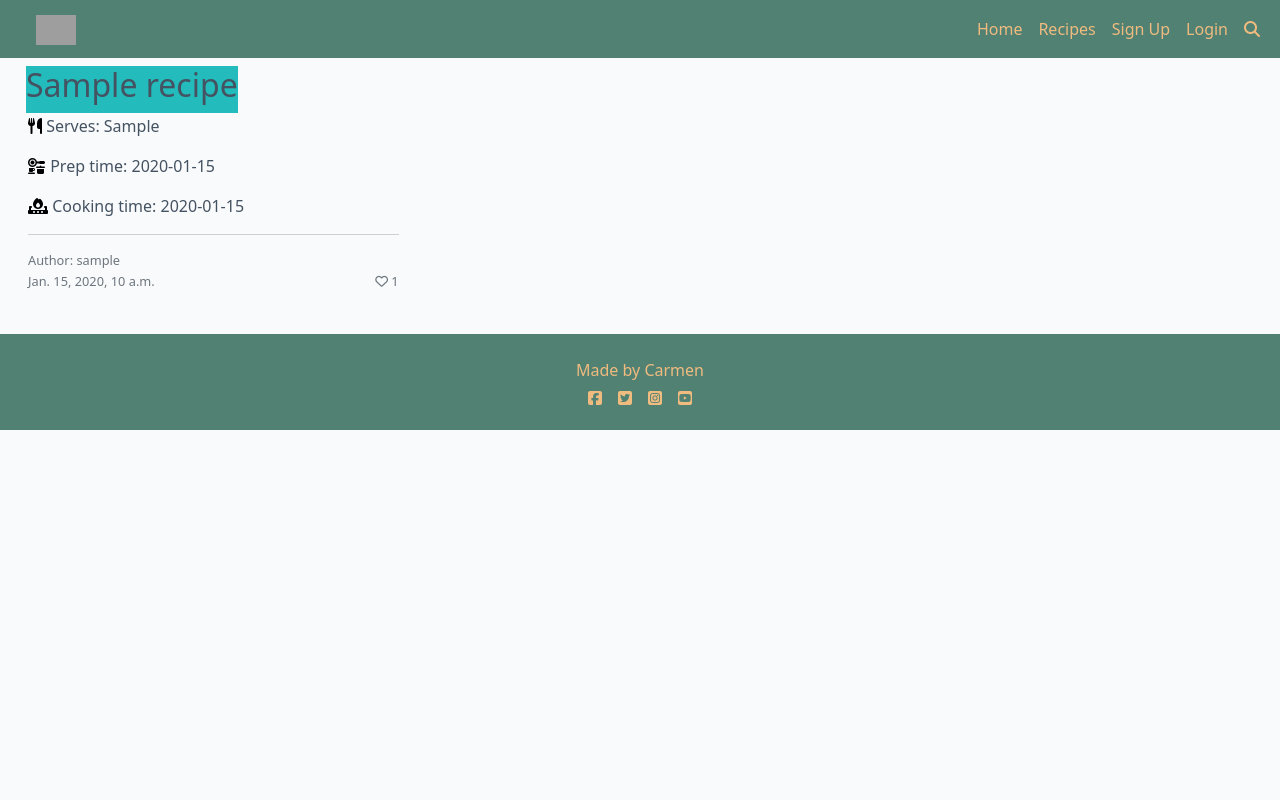
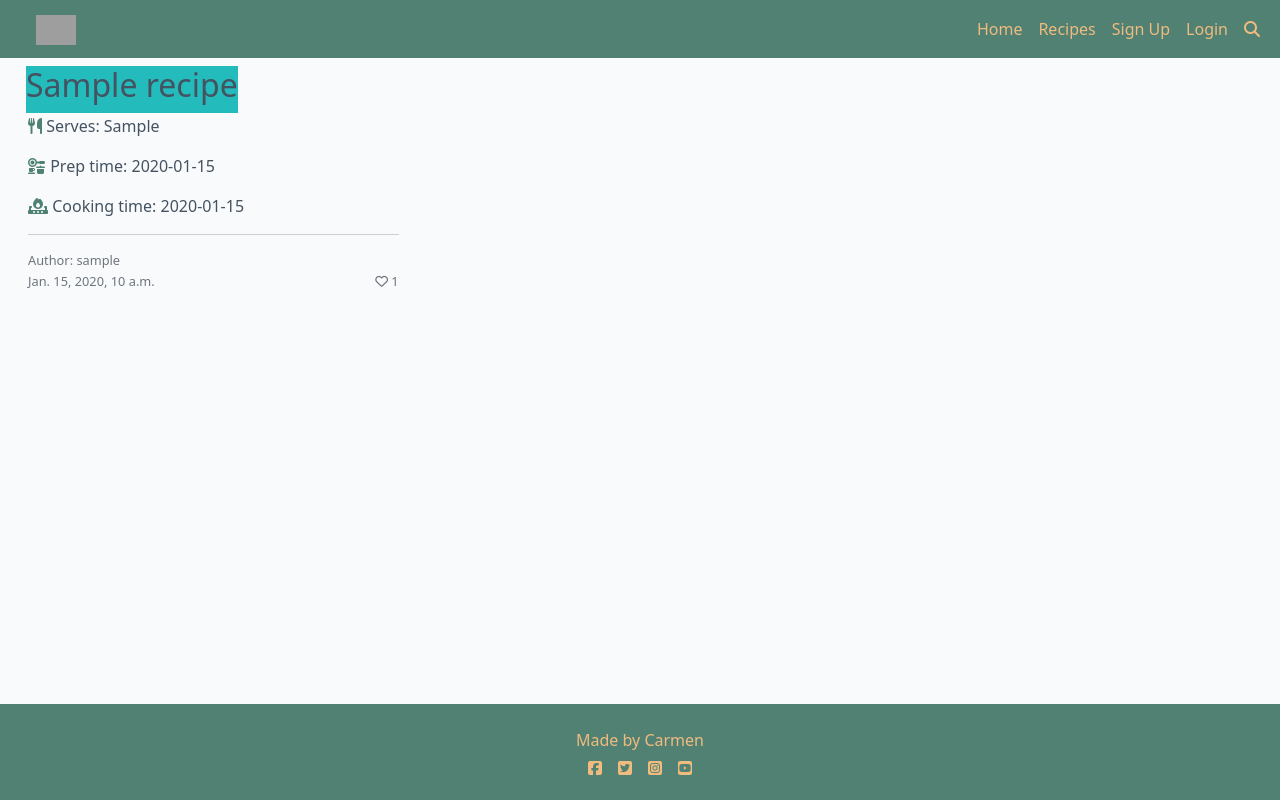
Before and after one commit to CarmenCantudo/recipes, a Django app: page /recipes/ in a window 1280 px wide. Run offline with Django 3.2, Linux system fonts and the light colour scheme; tables that the repository leaves empty hold one stand-in row (values such as "Sample post"); some libraries are stand-ins or nearby versions; some web fonts are replaced; grey boxes are pictures that could not be loaded.

Commit message:
Change icons colour and add body min-height

```diff
--- a/static/css/style.css
+++ b/static/css/style.css
@@ -2,6 +2,7 @@
 
 body {
     background-color: #F9FAFC;
+    min-height: 100vh;
 }
 
 .navbar {
@@ -97,8 +98,7 @@ footer {
 }
 
 .icons {
-    color: rgb(133 189 166 / 80%);
-    color: black;
+    color: #518173;
     left: 0;
 }
 
```
